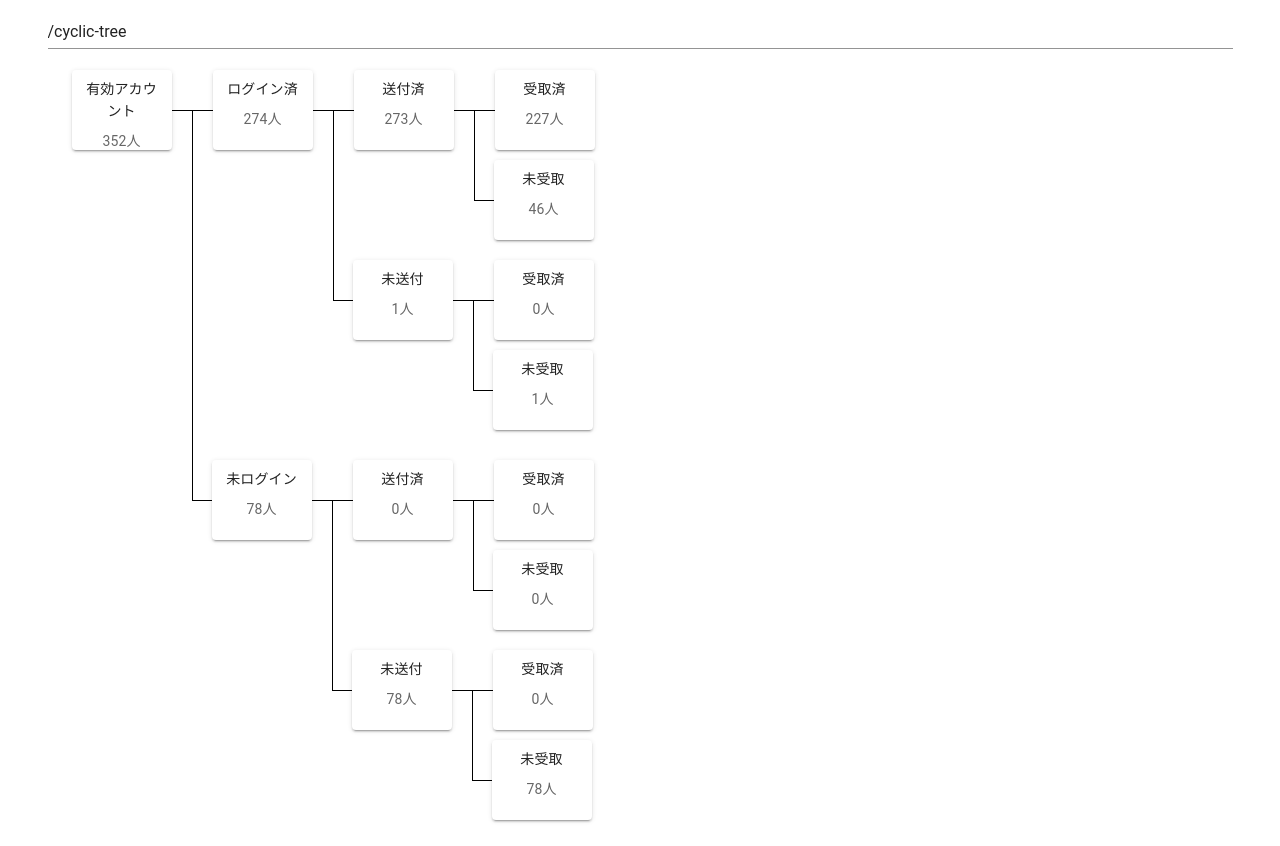
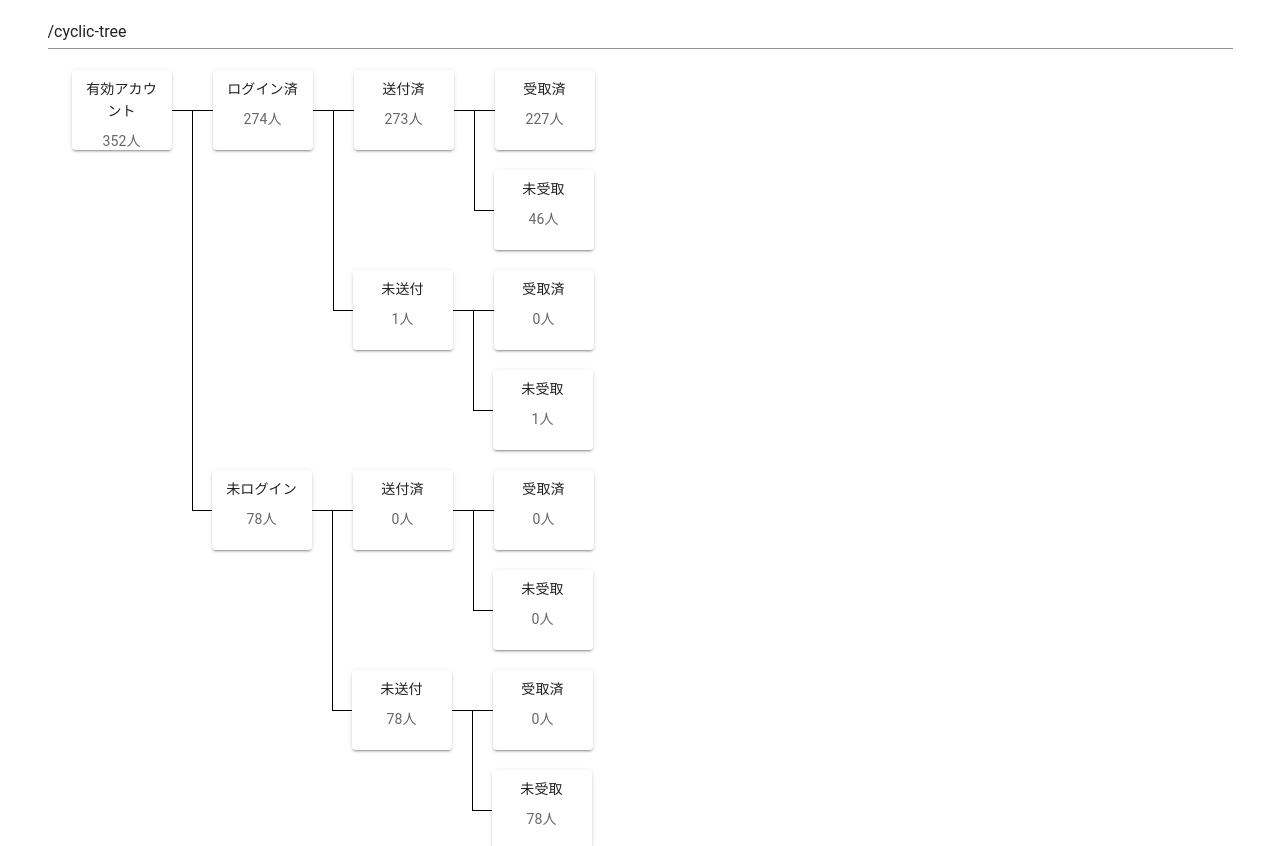
Before and after one commit to weapom923/sandbox, a Vue app in the folder vue2-vuetify2/: page /cyclic-tree in a window 1280 px wide. Shown: the top 846 px of the page. Built offline with nearby package versions, Linux system fonts and the light colour scheme.

Commit message:
スタイルを改善

```diff
--- a/vue2-vuetify2/src/components/CyclicTree/CyclicTree.vue
+++ b/vue2-vuetify2/src/components/CyclicTree/CyclicTree.vue
@@ -3,7 +3,7 @@
     class="cyclic-tree"
     v-bind:style="$_cyclicTreeStyle"
   >
-    <div class="branch">
+    <div class="edge">
       <hr v-if="level > 0">
       <cyclic-tree-value-card
         v-bind:width="cardWidth"
@@ -61,9 +61,10 @@
           </template>
         </cyclic-tree>
 
-        <div v-else class="branch">
+        <div v-else class="edge">
           <hr>
           <cyclic-tree-value-card
+            class="leaf"
             v-bind:width="cardWidth"
             v-bind:height="cardHeight"
           >
@@ -97,20 +98,20 @@ div.cyclic-tree {
   flex-direction: row;
 }
 
-div.branch {
+div.edge {
   display: flex;
   flex-direction: row;
   align-items: start;
 }
 
 div.cyclic-sub-tree-column,
-div.branch > hr {
+div.edge > hr {
   border-style: solid;
   border-color: black;
   border-width: 0;
 }
 
-div.branch > hr {
+div.edge > hr {
   min-width: 20px;
   border-top-width: 1px;
 }
@@ -120,8 +121,8 @@ div.cyclic-sub-tree-row {
   flex-direction: column;
 }
 
-div.cyclic-sub-tree-column {
-  padding-bottom: 10px;
+div.edge > .leaf {
+  margin-bottom: 20px;
 }
 
 div.cyclic-sub-tree-column:not(:last-child) {
```
